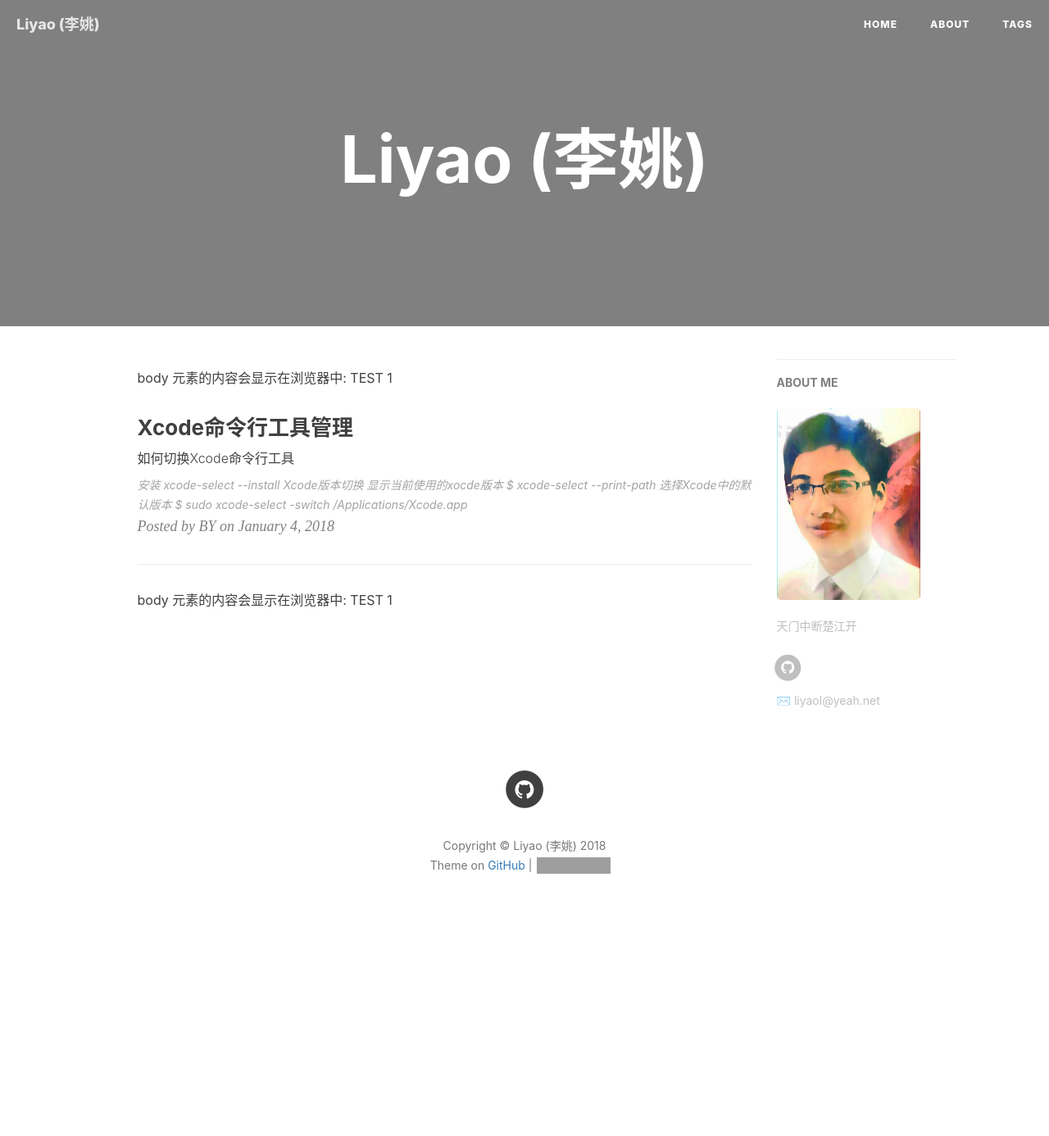
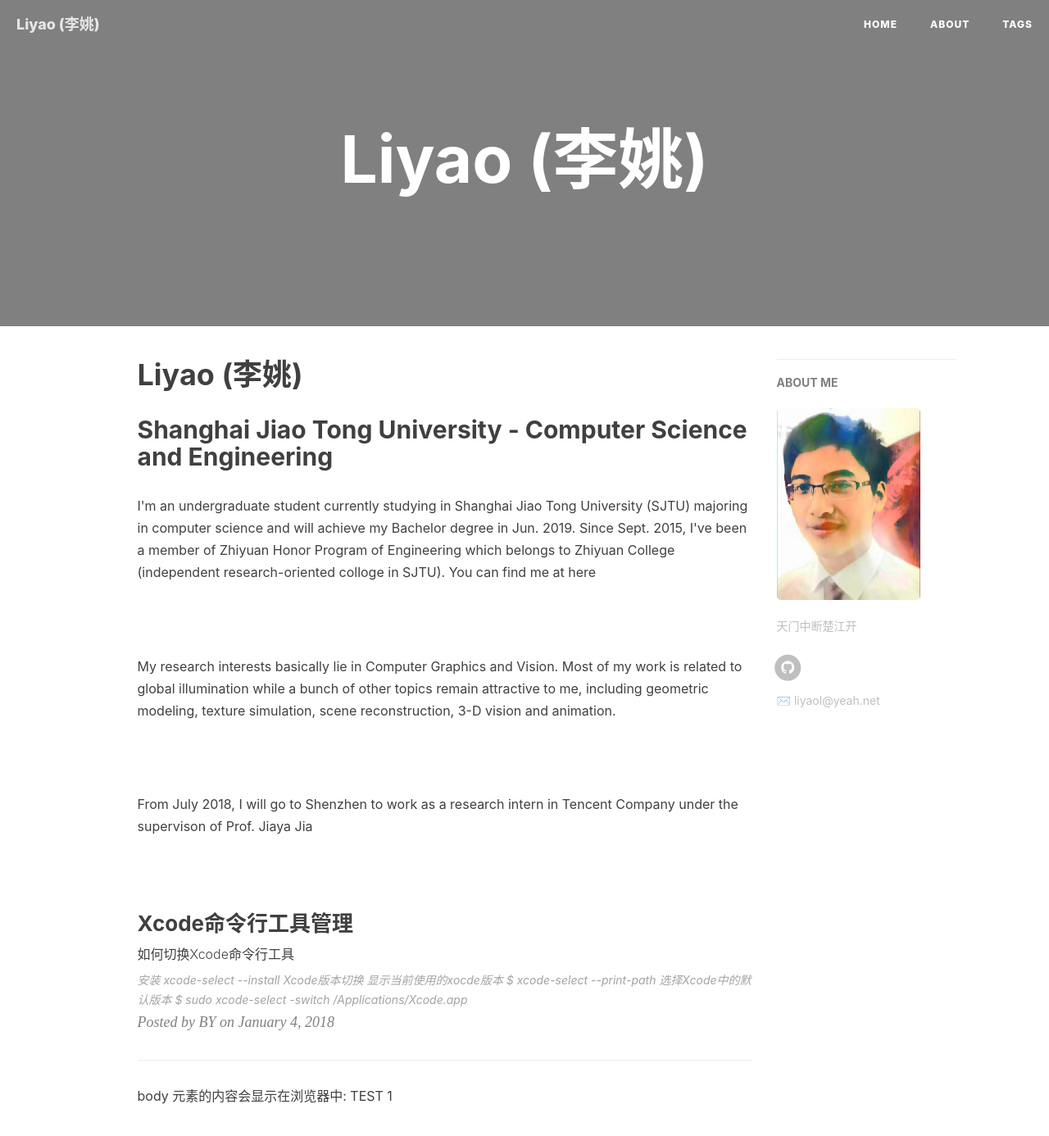
Before and after one commit to liyaoplus/liyaoplus.github.io, a Jekyll site: the page built from index.html, in a window 1280 px wide and 1400 px high. Shown: the top 1386 px of the window at 82% size. Built offline with Jekyll 4.4.1, drawn with Linux system fonts in a browser that asks for light colours; nearby versions of some CDN libraries; the list of posts is cut into pages by our own code; comment, search, counter and statistics services are not loaded; grey boxes are pictures that could not be loaded.

Commit message:
Update index.html

```diff
--- a/index.html
+++ b/index.html
@@ -3,9 +3,30 @@ layout: page
 #description: "TO BE FILLED"
 ---
 
-<body>
-<p>body 元素的内容会显示在浏览器中: TEST 1</p>
-</body>
+<!--header start-->
+<header class="header">
+    <div class="headerwrapper">
+        <h1>Liyao (李姚)</h1>
+        <div class="clearfix"></div>
+        <h2>Shanghai Jiao Tong University - Computer Science and Engineering</h2>
+    </div>
+</header>
+<!--header end-->
+
+<!--section start-->
+<div class="section">
+    <p>I'm an undergraduate student currently studying in Shanghai Jiao Tong University (SJTU) majoring in computer science and will achieve my Bachelor degree in Jun. 2019. Since Sept. 2015, I've been a member of <span class="spec"> Zhiyuan Honor Program of Engineering</span> which belongs to Zhiyuan College (independent research-oriented colloge in SJTU). You can find me at
+    <a href="http://zhiyuan.sjtu.edu.cn/student/2015/%E5%B7%A5%E7%A7%91%E6%96%B9%E5%90%91#%E5%BC%A0%E9%80%B8%E6%81%92">here</a>
+    </p>
+    <br/>
+    <p>My research interests basically lie in Computer Graphics and Vision. Most of my work is related to global illumination while a bunch of other topics remain attractive to me, including geometric modeling, texture simulation, scene reconstruction, 3-D vision and animation.
+    </p>
+    <br/>
+    <p>From July 2018, I will go to Shenzhen to work as a research intern in <span class="spec">Tencent Company</span> under the supervison of <span class="spec">Prof. Jiaya Jia</span>
+    </p>
+    <br/>
+</div>
+<!--section end-->
 
 {% for post in paginator.posts %}
 <div class="post-preview">
```
